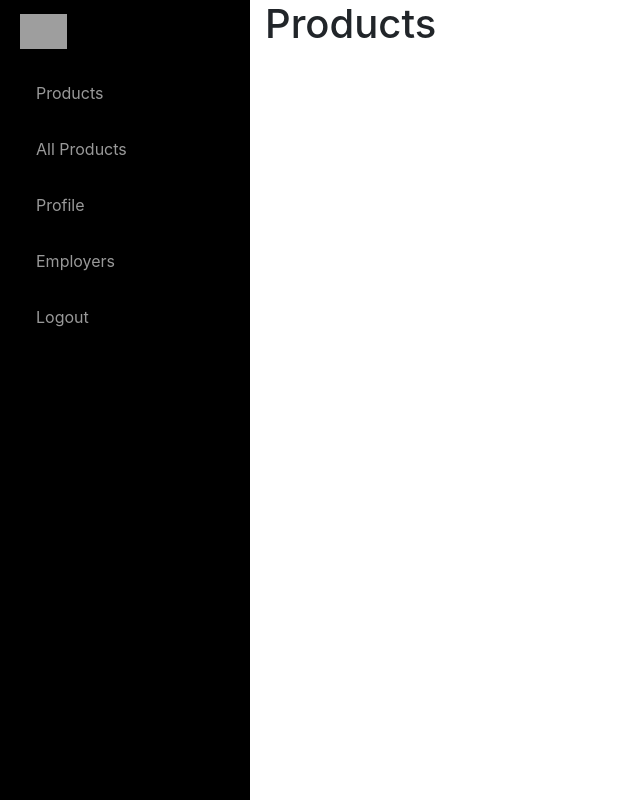
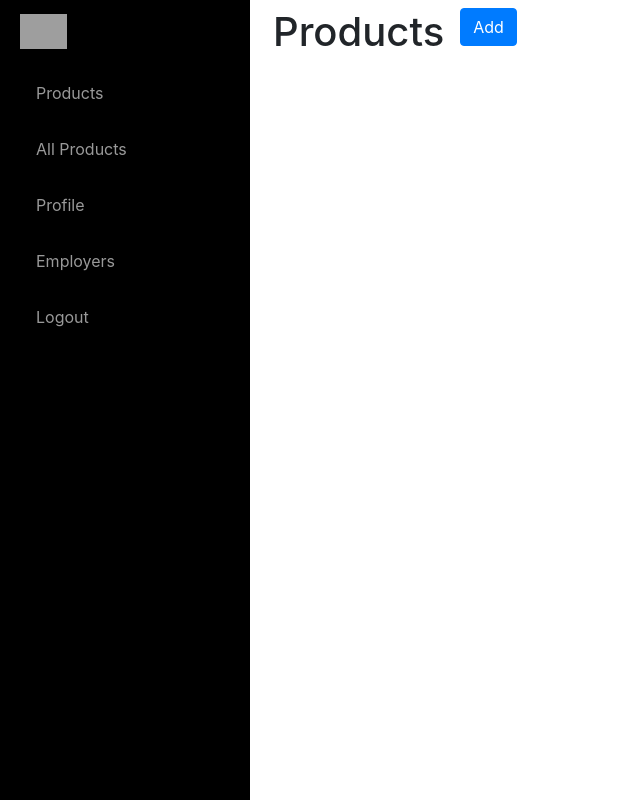
Before and after one commit to mnoorhussin/flaskdepoly, a Flask app: page / in a window 1280 px wide. Shown: the whole page, without its empty margins (0-640 px from the left). Run offline with Flask 2, Linux system fonts and the light colour scheme; a user stored in the database is signed in; data comes from the database, SQL or seed files in the repository; both versions use the stored data as it was after the commit; some libraries are stand-ins or nearby versions; grey boxes are pictures that could not be loaded.

Commit message:
fix add button

```diff
--- a/website/templates/home.html
+++ b/website/templates/home.html
@@ -1,6 +1,15 @@
 {% extends "base.html" %} {% block title %}Home{% endblock %} {% block content%}
+<div class="d-flex">
+  <div class="p-2">
+    <h1>Products</h1>
+  </div>
+  <div class="p-2">
+    <button type="button" class="btn btn-primary" data-toggle="modal" data-target="#exampleModal">
+      Add
+    </button>
+  </div>
+</div>
 
-<h1>Products</h1>
 {% for product in user.product %}
 <div class="container mt-5 mb-5">
   <div class="d-flex justify-content-center row">
```
Also changed, not shown: website/database.db.
